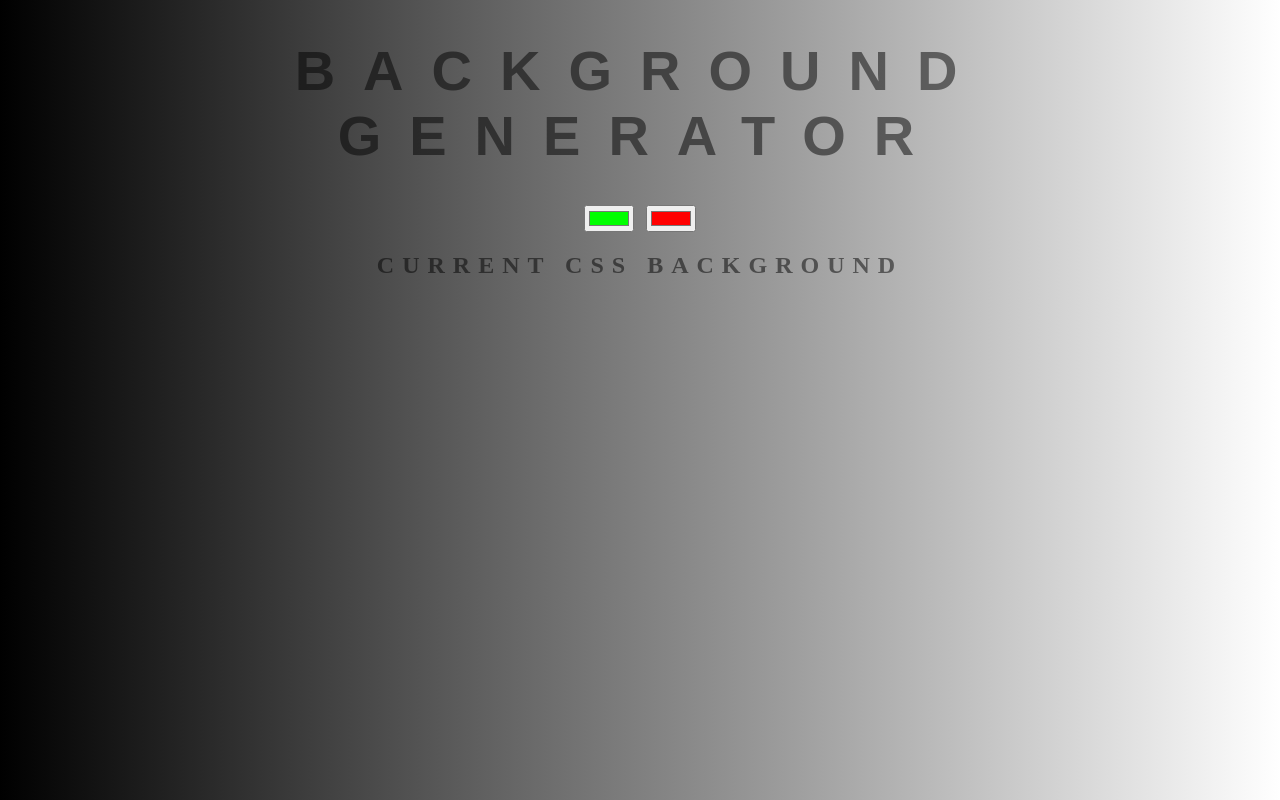
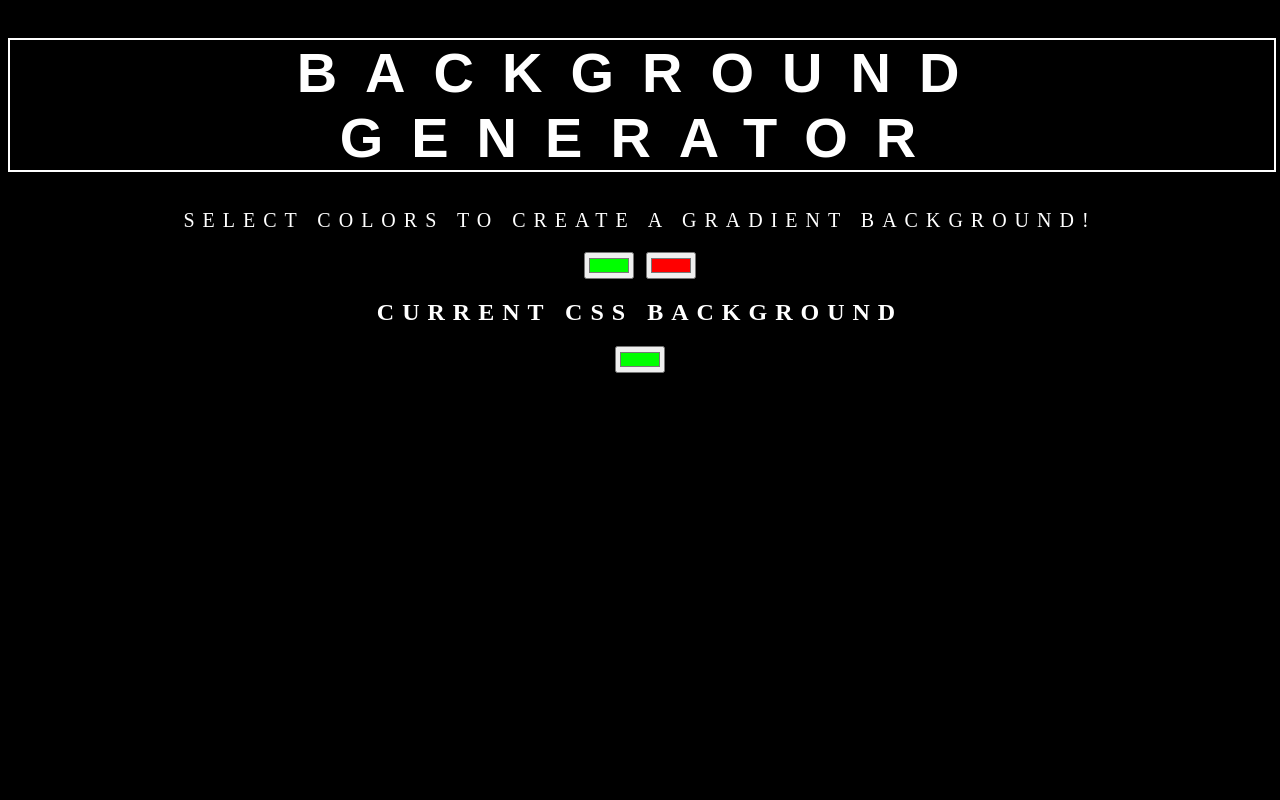
Before and after one commit to oliverfeher/background-gen, a website: page index.html in a window 1280 px wide. Drawn offline with Linux system fonts and the light colour scheme.

Commit message:
updateing files

```diff
--- a/index.html
+++ b/index.html
@@ -9,10 +9,12 @@
 </head>
 <body id="gradient">
     <h1>Background Generator</h1>
+    <p>Select colors to create a gradient background!</p>
     <input class="color1"type="color" name="color1" value="#00ff00">
     <input class="color2" type="color" name="color2" value="#ff0000">
     <h2>Current CSS Background</h2>
     <h3></h3>
+    <input class="reset" type="color" name="color1" value="#00ff00">
     <script type="text/javascript" src="script.js"></script>
 </body>
 </html>
--- a/style.css
+++ b/style.css
@@ -1,25 +1,34 @@
 body {
 	font: 'Raleway', sans-serif;
-    color: rgba(0,0,0,.5);
+    color: white;
     text-align: center;
     text-transform: uppercase;
     letter-spacing: .5em;
     top: 15%;
-	background: linear-gradient(to right,black , white); /* Standard syntax */
+	background: black; /* Standard syntax */
+}
+p {
+    font-size: 20px;
+}
+
+input:hover {
+    transform: scale(1.1);
 }
 
 h1 {
     font: 600 3.5em 'Raleway', sans-serif;
-    color: rgba(0,0,0,.5);
+    color: white;
     text-align: center;
     text-transform: uppercase;
     letter-spacing: .5em;
     width: 100%;
+    border: 2px solid white;
+
 }
 
 h3 {
 	font: 900 1em 'Raleway', sans-serif;
-    color: rgba(0,0,0,.5);
+    color: white;
     text-align: center;
     text-transform: none;
     letter-spacing: 0.01em;
```
